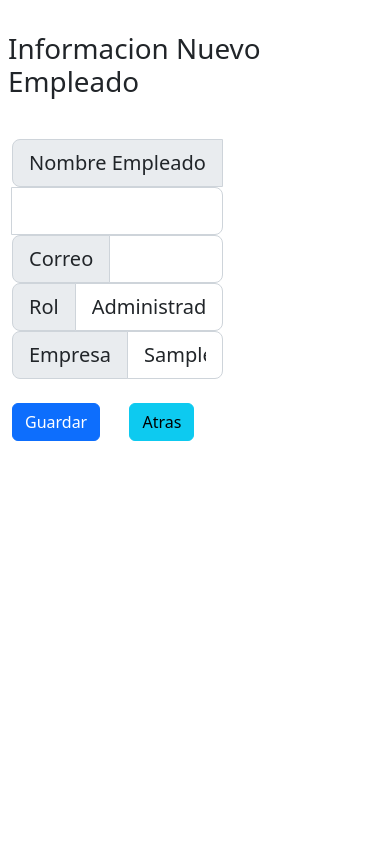
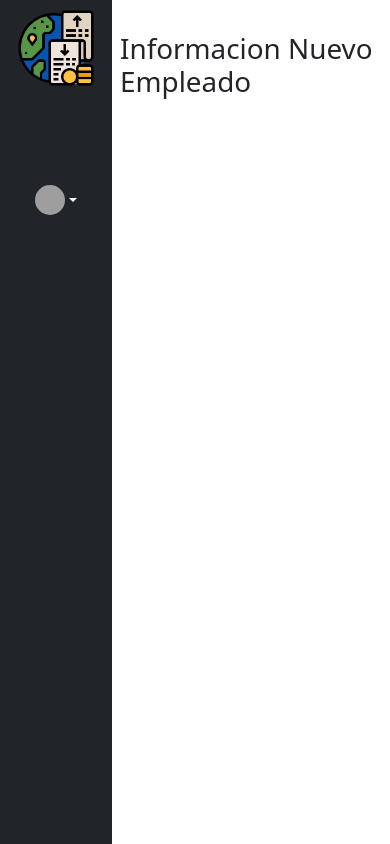
Before and after one commit to creativemindsmintic/app, a Spring Boot app: page /crearEmpleado in a window 390 px wide; the page is wider, and only the part inside the window is pictured. Run offline with Spring Boot 4, Linux system fonts and the light colour scheme; tables that the repository leaves empty hold one stand-in row (values such as "Sample post"); some of the project's set-up classes (security, data sources, template engines, error pages and the like) are left out, and stand-ins take their place; grey boxes are pictures that could not be loaded.

Commit message:
Cambios en plantilla

```diff
--- a/src/main/resources/templates/crearEmpleado.html
+++ b/src/main/resources/templates/crearEmpleado.html
@@ -7,7 +7,48 @@
     <link href="https://cdn.jsdelivr.net/npm/bootstrap@5.2.0/dist/css/bootstrap.min.css" rel="stylesheet" integrity="sha384-gH2yIJqKdNHPEq0n4Mqa/HGKIhSkIHeL5AyhkYV8i59U5AR6csBvApHHNl/vI1Bx" crossorigin="anonymous">
 </head>
 <body>
-<main>
+<div class="container-fluid">
+        <div class="row flex-nowrap">
+            <div class="col-auto col-md-3 col-xl-2 px-sm-2 px-0 bg-dark">
+                <div class="d-flex flex-column align-items-center align-items-sm-start px-3 pt-2 text-white min-vh-100">
+                    <a th:href="@{/inicio}" class="d-flex align-items-center pb-3 mb-md-0 me-md-auto text-white text-decoration-none">
+                        <img src="img/gastar.png" height="80">
+                        <span class="fs-5 d-none d-sm-inline">INICIO</span>
+                    </a>
+                    <ul class="nav nav-pills flex-column mb-sm-auto mb-0 align-items-center align-items-sm-start" id="menu">
+                        <li class="nav-item">
+                            <a th:href="@{/verMovimientos}" class="nav-link align-middle px-0">
+                                <i class="fs-4 bi-house"></i> <span class="ms-1 d-none d-sm-inline">Movimientos</span>
+                            </a>
+                        </li>
+                        <li>
+                            <a th:href="@{/verEmpleados}" class="nav-link px-0 align-middle">
+                                <i class="fs-4 bi-table"></i> <span class="ms-1 d-none d-sm-inline">Empleados</span></a>
+                        </li>
+                        <li>
+                            <a th:href="@{/verEmpresas}" class="nav-link px-0 align-middle">
+                                <i class="fs-4 bi-people"></i> <span class="ms-1 d-none d-sm-inline">Empresas</span> </a>
+                        </li>
+                    </ul>
+                    <hr>
+                    <div class="dropdown pb-4">
+                        <a href="#" class="d-flex align-items-center text-white text-decoration-none dropdown-toggle" id="dropdownUser1" data-bs-toggle="dropdown" aria-expanded="false">
+                            <img src=${user.getImage()} alt="hugenerd" width="30" height="30" class="rounded-circle">
+                            <span class="d-none d-sm-inline mx-1">User</span>
+                        </a>
+                        <ul class="dropdown-menu dropdown-menu-dark text-small shadow">
+                            <li><a class="dropdown-item" href="#">New project...</a></li>
+                            <li><a class="dropdown-item" href="#">Settings</a></li>
+                            <li><a class="dropdown-item" href="#">Profile</a></li>
+                            <li>
+                                <hr class="dropdown-divider">
+                            </li>
+                            <li><a class="dropdown-item" href="https://app-creative-minds.herokuapp.com/v2/logout?
+  client_id=${user.getAoth0Id()}" returnTo="@{/}">Sign out</a></li>
+                        </ul>
+                    </div>
+                </div>
+            </div>
             <div class="container px-2 py-3 my-3"><h1>Informacion Nuevo Empleado</h1></div>
             <div class="container ">
                 <div class="row">
@@ -51,7 +92,8 @@
                     <div class="col"></div>
                 </div>
             </div>
+        </div>
+</div>
 <script src="https://cdn.jsdelivr.net/npm/bootstrap@5.2.1/dist/js/bootstrap.bundle.min.js" integrity="sha384-u1OknCvxWvY5kfmNBILK2hRnQC3Pr17a+RTT6rIHI7NnikvbZlHgTPOOmMi466C8" crossorigin="anonymous"></script>
-</main>
 </body>
 </html>
--- a/src/main/resources/templates/inicio.html
+++ b/src/main/resources/templates/inicio.html
@@ -43,14 +43,13 @@
                             <hr class="dropdown-divider">
                         </li>
                         <li><a class="dropdown-item" href="https://app-creative-minds.herokuapp.com/v2/logout?
-  client_id=${user.getAoth0Id()}
-  returnTo=https://app-creative-minds.herokuapp.com">Sign out</a></li>
+  client_id=${user.getAoth0Id()}" returnTo="@{/}">Sign out</a></li>
                     </ul>
                 </div>
             </div>
         </div>
         <div class="col py-3">
-            <div class="bg-info px-4 py-5 my-5 text-center">
+            <div class="px-4 py-5 my-5 text-center">
                 <h1 class="display-5 fw-bold mb-4">App de ingresos y gastos</h1>
                 <div class="d-flex gap-4 justify-content-center">
                     <div class="card" style="width: 18rem;">
```
Also changed, not shown: src/main/resources/templates/listadoEmpleados.html (+4 -3 lines). Lines whose indentation alone changed are shown as unchanged.
